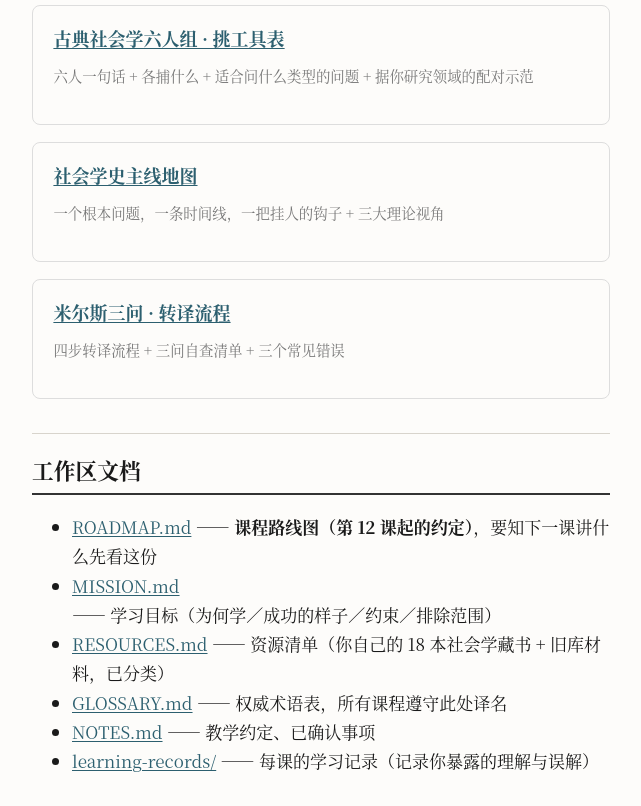
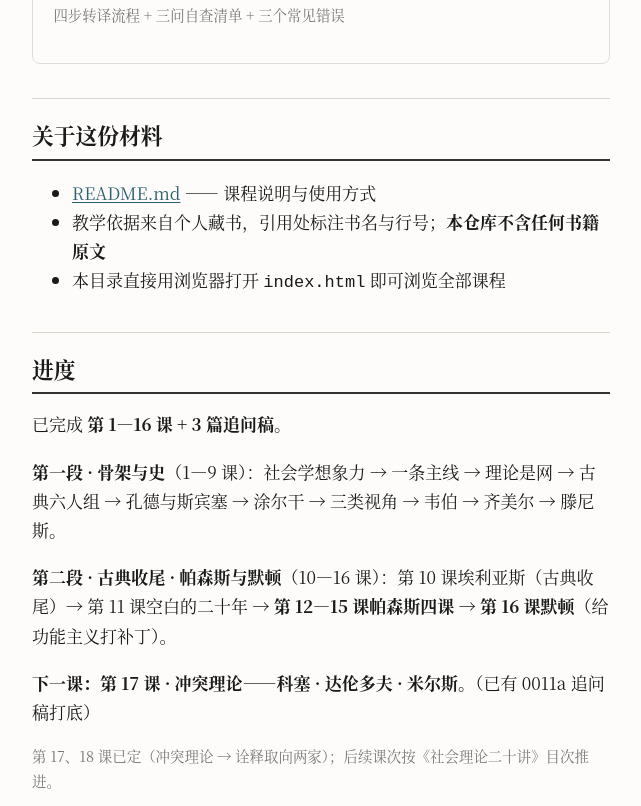
Before and after one commit to weixiaokuan123/sociology-course-public, a plain HTML site: page index.html in a window 1280 px wide. Shown: the part 7940-8746 px from the top of the page, without its empty margins (319-960 px from the left). Drawn offline with Linux system fonts and the light colour scheme.

Commit message:
移除备课稿与个人工作区文档，只保留课程正文
- 删除 lessons/*-outline.md 与 0010-elias-notes.md（教师备课稿）
- index.html 移除指向不公开文档的链接

```diff
--- a/index.html
+++ b/index.html
@@ -179,14 +179,6 @@
   </div>
 
 
-  <h2 class="group-title">备课笔记</h2>
-
-  <div class="card">
-    <h3><a href="lessons/0010-elias-notes.md">备课笔记 · 第 10 课埃利亚斯</a></h3>
-    <p class="meta">备课用 · 三问答案已查实（带行号）· 把手词「文明化」· 他 1968 年单方面批帕森斯 · 三条上课要避的坑</p>
-    <p><strong>这是课文的准备稿。</strong>把埃利亚斯回答什么问题、谁挑战了谁、他在现代的影响都落到了本机书的行号上。正文见上面第 10 课。</p>
-  </div>
-
   <h2 class="group-title">速查卡（长期复用，可打印）</h2>
 
   <div class="card">
@@ -209,15 +201,12 @@
     <h3><a href="reference/mills-three-questions.html">米尔斯三问 · 转译流程</a></h3>
     <p class="meta">四步转译流程 + 三问自查清单 + 三个常见错误</p>
   </div>
-  <h2 class="group-title">工作区文档</h2>
+  <h2 class="group-title">关于这份材料</h2>
 
   <ul>
-    <li><a href="ROADMAP.md">ROADMAP.md</a> —— <strong>课程路线图（第 12 课起的约定）</strong>，要知下一课讲什么先看这份</li>
-    <li><a href="MISSION.md">MISSION.md</a> —— 学习目标（为何学／成功的样子／约束／排除范围）</li>
-    <li><a href="RESOURCES.md">RESOURCES.md</a> —— 资源清单（你自己的 18 本社会学藏书 + 旧库材料，已分类）</li>
-    <li><a href="GLOSSARY.md">GLOSSARY.md</a> —— 权威术语表，所有课程遵守此处译名</li>
-    <li><a href="NOTES.md">NOTES.md</a> —— 教学约定、已确认事项</li>
-    <li><a href="learning-records/">learning-records/</a> —— 每课的学习记录（记录你暴露的理解与误解）</li>
+    <li><a href="README.md">README.md</a> —— 课程说明与使用方式</li>
+    <li>教学依据来自个人藏书，引用处标注书名与行号；<strong>本仓库不含任何书籍原文</strong></li>
+    <li>本目录直接用浏览器打开 <code>index.html</code> 即可浏览全部课程</li>
   </ul>
 
   <h2 class="group-title">进度</h2>
@@ -230,7 +219,7 @@
 
   <p><strong>下一课：第 17 课 · 冲突理论——科塞 · 达伦多夫 · 米尔斯。</strong>（已有 0011a 追问稿打底）</p>
 
-  <p class="meta">第 17、18 课已定（冲突理论 → 诠释取向两家）；第 19 课起的顺序见 <a href="ROADMAP.md">ROADMAP.md</a> 第三节。</p>
+    <p class="meta">第 17、18 课已定（冲突理论 → 诠释取向两家）；后续课次按《社会理论二十讲》目次推进。</p>
 
 
   <div class="lesson-footer">
```
Also changed, not shown: 3 other files.
